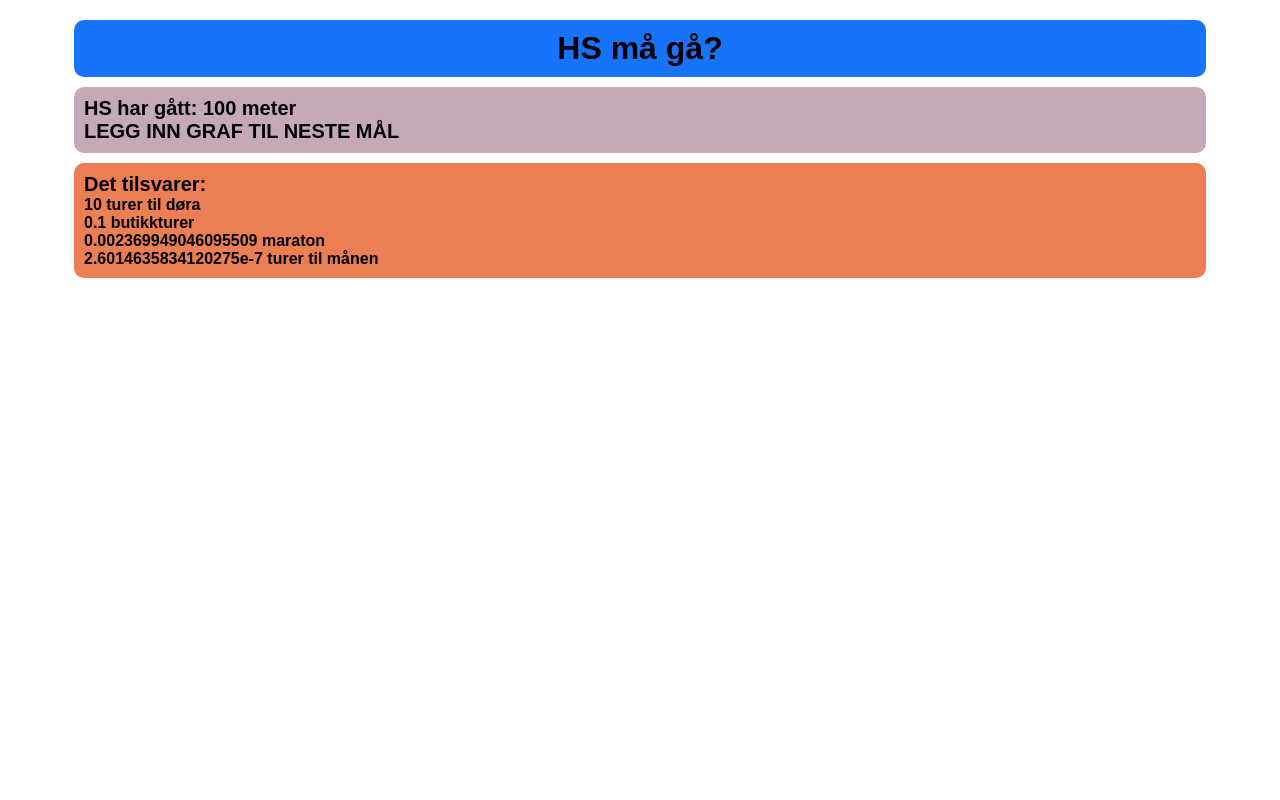
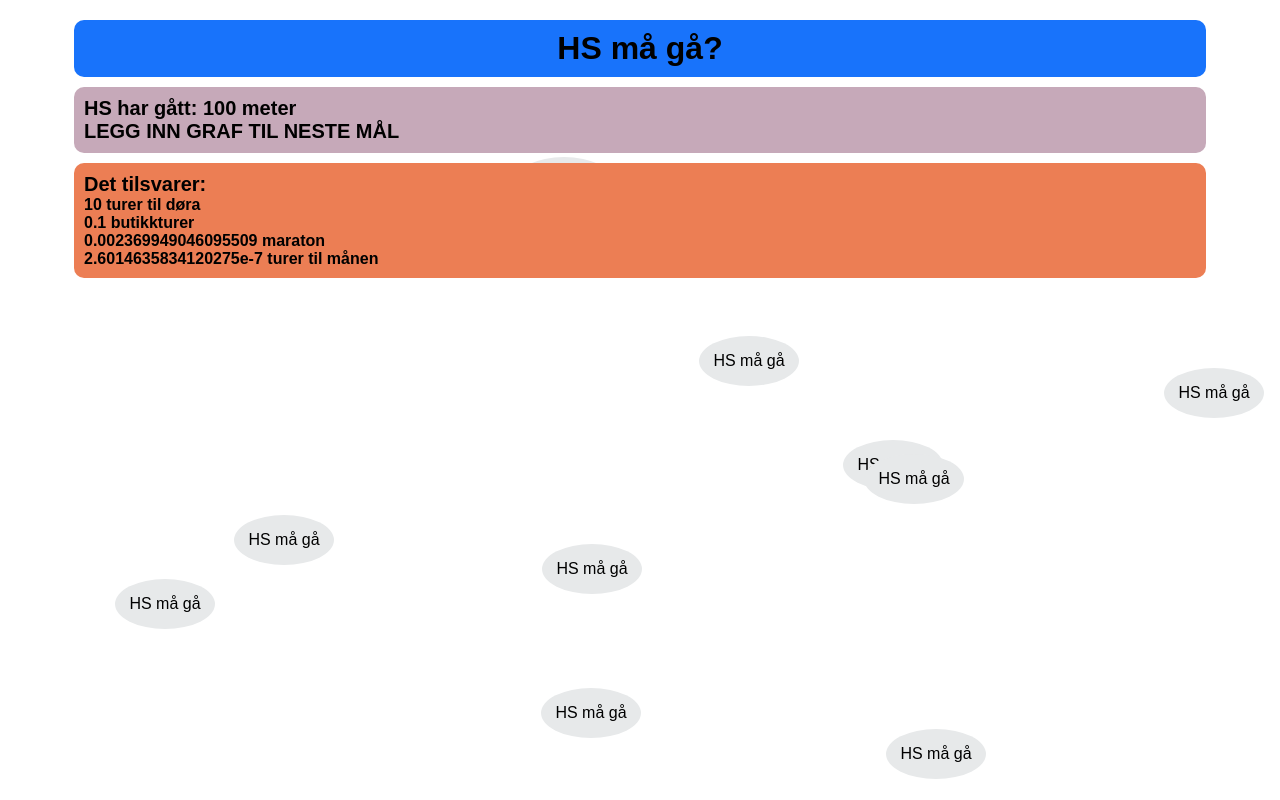
Before and after one commit to vevcom/hsMaaGaa, a Next.js app: page / in a window 1280 px wide. Built offline with nearby package versions, Linux system fonts and the light colour scheme; a web font is replaced by a local one.

Commit message:
feat/background

```diff
--- /dev/null
+++ b/src/app/components/background/background.module.css
@@ -0,0 +1,16 @@
+.hsMaGaText {
+    width: 100px;
+    height: 50px;
+    background-color: var(--background-accent);
+    border-radius: 100%;
+    text-align: center;
+    z-index: -1;
+}
+
+.flexContainer {
+    width: 100%;
+    height: 100%;
+    display: flex;
+    justify-content: center;
+    align-items: center;
+}
--- /dev/null
+++ b/src/app/components/background/background.tsx
@@ -0,0 +1,75 @@
+"use client"
+import React, { useEffect, useState } from "react";
+import styles from "./background.module.css"
+
+function getWindowDimensions() {
+    const {innerWidth: width,innerHeight: height} = window;
+    return {
+        width,height
+    };
+}
+
+export default function Background() {
+    const boxHeight = 50;
+    const boxWidth = 100;
+    const [x,setX] = React.useState(0);
+    const [y,setY] = React.useState(0);
+
+    useEffect (() => {
+        let animationFrameId:number;
+        let direction:number = Math.random()*Math.PI;
+        let windowDimensions = getWindowDimensions();
+        let currentX:number = Math.floor((getWindowDimensions().width-boxWidth)*Math.random());
+        let currentY:number = Math.floor((getWindowDimensions().height-boxHeight)*Math.random());
+        function handleResize() {
+            windowDimensions = getWindowDimensions();
+        }
+
+        const render = () => {
+            if (currentX+boxWidth > windowDimensions.width) {
+                direction = Math.PI-direction;
+                currentX = windowDimensions.width-boxWidth;
+            }
+            if (currentX < 0) {
+                direction = Math.PI-direction;
+                currentX = 0;
+            }
+            if(currentY+boxHeight > windowDimensions.height) {
+                direction = -direction;
+                currentY = windowDimensions.height-boxHeight;
+            }
+            if(currentY < 0) {
+                direction = -direction;
+                currentY = 0;
+            }
+            // if (currentX < 0) {direction = 1}
+            currentX += Math.cos(direction)*3;
+            currentY += Math.sin(direction)*3;
+            setX(Math.floor(currentX));
+            setY(Math.floor(currentY));
+            animationFrameId = requestAnimationFrame(render);
+        }
+        window.addEventListener('resize',handleResize);
+        render();
+        return () => {
+            cancelAnimationFrame(animationFrameId)
+            window.removeEventListener('resize',handleResize);
+        };
+    }, []);
+
+    return (
+        <><div style={{
+            position: "absolute",
+            left: x,
+            top: y,
+            textWrap: "nowrap",
+            width: boxWidth,
+            height: boxHeight
+        }} className={styles.hsMaGaText}>
+            <div className={styles.flexContainer}>
+                <span>HS må gå</span>
+            </div>
+        </div>
+        </>
+    )
+}
--- a/src/app/globals.css
+++ b/src/app/globals.css
@@ -9,7 +9,7 @@
   --accent: #ec7e54;
 }
 
-/* @media (prefers-color-scheme: dark) {
+@media (prefers-color-scheme: dark) {
   :root {
     --background: #080a0c;
     --background-accent: #151618;
@@ -18,7 +18,7 @@
     --secondary: #563949;
     --accent: #aa3e13;
   }
-} */
+}
 
 html,
 body {
--- a/src/app/page.tsx
+++ b/src/app/page.tsx
@@ -1,12 +1,25 @@
 import Image from "next/image";
 import styles from "./page.module.css";
 import Totals from "./components/totals/totals";
+import Background from "./components/background/background";
 
 export default function Home() {
   return (
-    <div className={styles.page}>
-      <h1>HS må gå?</h1>
-      <Totals distanceMeters={100} />
-    </div>
+    <>
+      <Background />
+      <Background />
+      <Background />
+      <Background />
+      <Background />
+      <Background />
+      <Background />
+      <Background />
+      <Background />
+      <Background />
+      <div className={styles.page}>
+        <h1>HS må gå?</h1>
+        <Totals distanceMeters={100} />
+      </div>
+    </>
   );
 }
```
